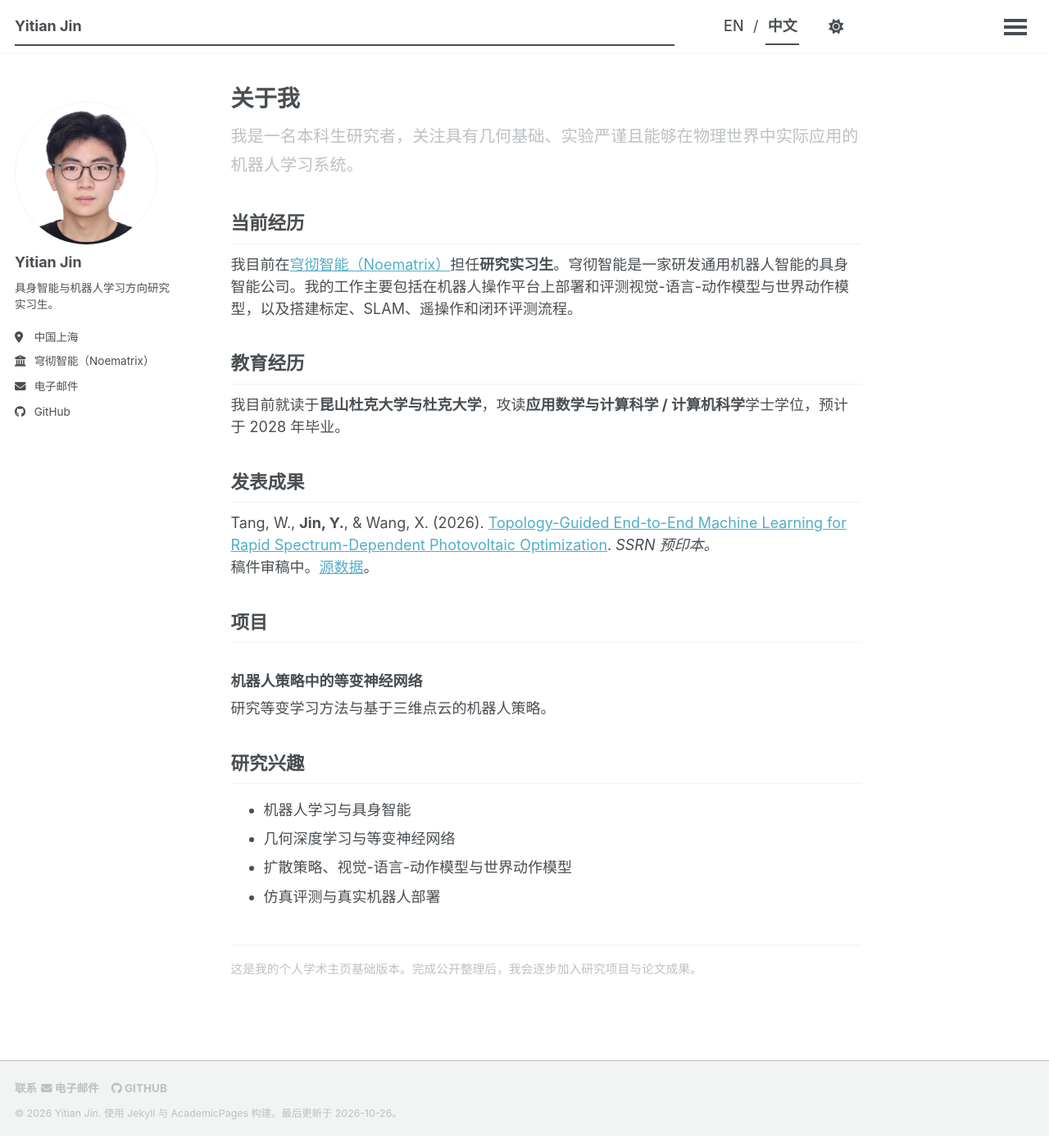
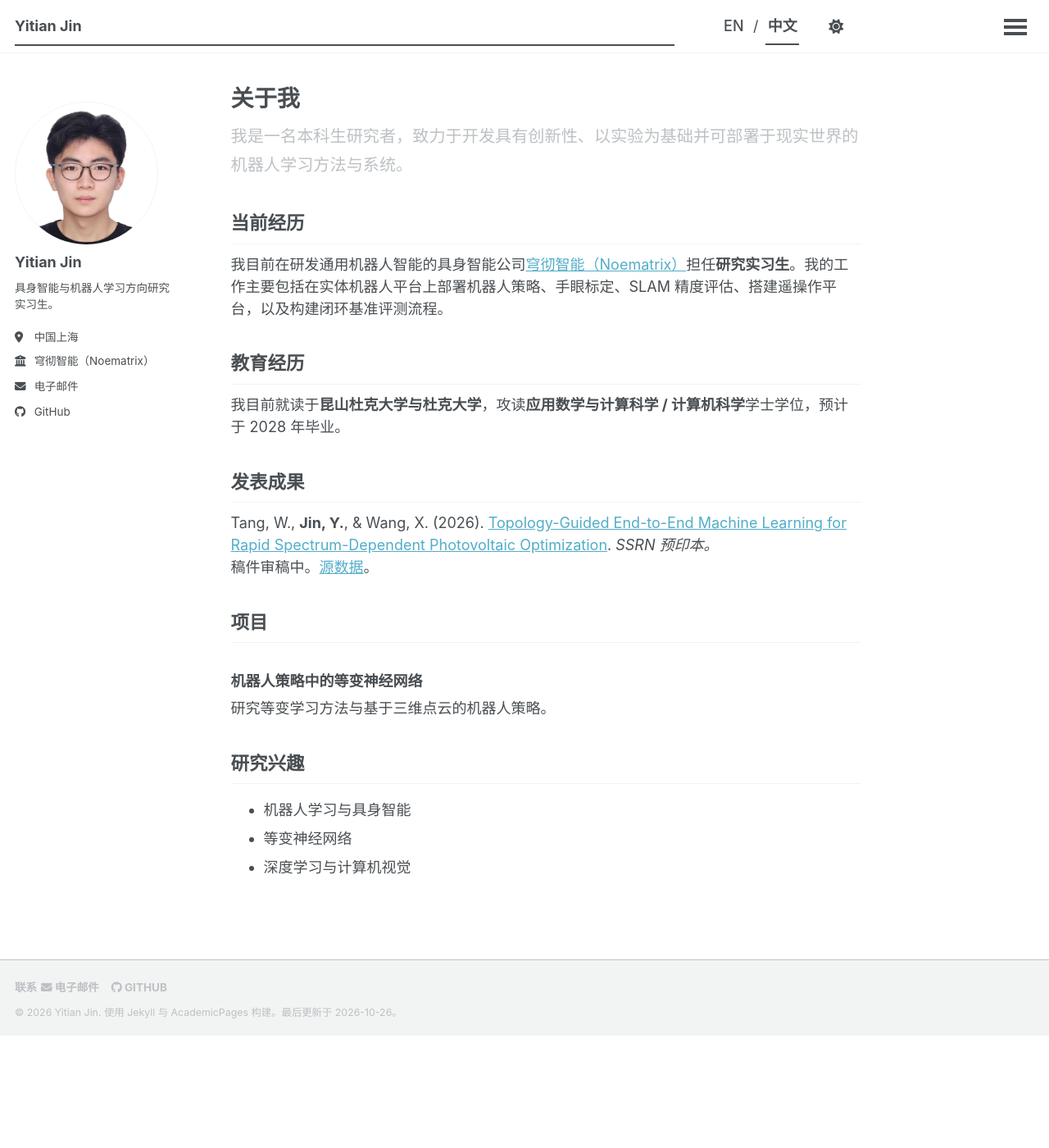
Before and after one commit to yj244-jyt/yj244-jyt.github.io, a Jekyll site: the page built from _pages/zh.md, in a window 1280 px wide and 1400 px high. Shown: the whole window at 82% size. Built offline with Jekyll 4.4.1, drawn with Linux system fonts in a browser that asks for light colours; a script that is not in the unit is left out.

```diff
--- a/_pages/zh.md
+++ b/_pages/zh.md
@@ -2,15 +2,15 @@
 permalink: /zh/
 title: "关于我"
 lang: zh-CN
-description: "Yitian Jin 的个人学术主页，研究方向包括机器人学习、具身智能与几何深度学习。"
+description: "Yitian Jin 是一名本科生研究者，致力于开发具有创新性和实验性的机器人策略与系统，使其能够在物理世界中发挥作用。"
 author_profile: true
 ---
 
-<p class="home-lead">我是一名本科生研究者，关注具有几何基础、实验严谨且能够在物理世界中实际应用的机器人学习系统。</p>
+<p class="home-lead">我是一名本科生研究者，致力于开发具有创新性、以实验为基础并可部署于现实世界的机器人学习方法与系统。</p>
 
 ## 当前经历
 
-我目前在[穹彻智能（Noematrix）](https://www.noematrix.ai/)担任**研究实习生**。穹彻智能是一家研发通用机器人智能的具身智能公司。我的工作主要包括在机器人操作平台上部署和评测视觉-语言-动作模型与世界动作模型，以及搭建标定、SLAM、遥操作和闭环评测流程。
+我目前在研发通用机器人智能的具身智能公司[穹彻智能（Noematrix）](https://www.noematrix.ai/en)担任**研究实习生**。我的工作主要包括在实体机器人平台上部署机器人策略、手眼标定、SLAM 精度评估、搭建遥操作平台，以及构建闭环基准评测流程。
 
 ## 教育经历
 
@@ -29,8 +29,5 @@ Tang, W., <strong class="publication-author">Jin, Y.</strong>, & Wang, X. (2026)
 ## 研究兴趣
 
 - 机器人学习与具身智能
-- 几何深度学习与等变神经网络
-- 扩散策略、视觉-语言-动作模型与世界动作模型
-- 仿真评测与真实机器人部署
-
-<p class="site-note">这是我的个人学术主页基础版本。完成公开整理后，我会逐步加入研究项目与论文成果。</p>
+- 等变神经网络
+- 深度学习与计算机视觉
```
Also changed, not shown: AGENTS.md (added, +8 -0 lines), README.md (+2 -0 lines).
